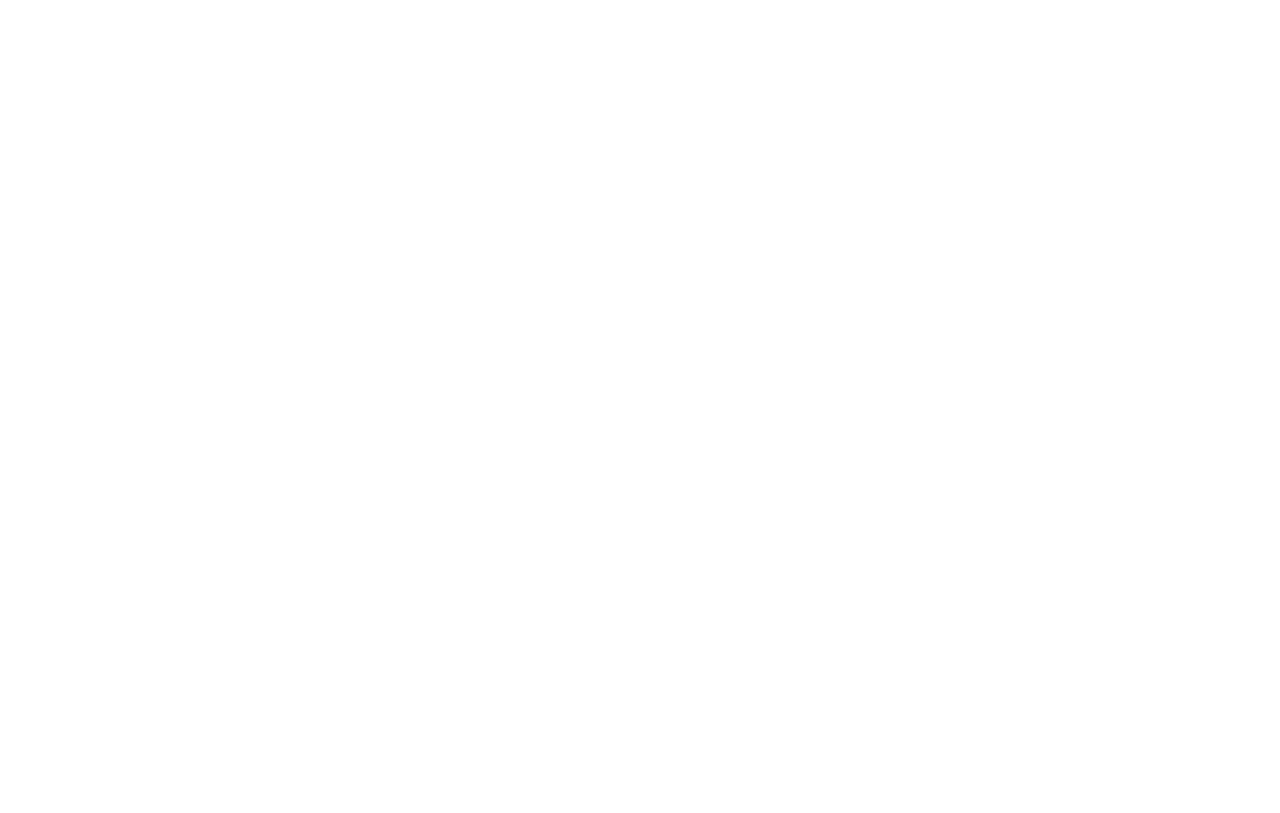
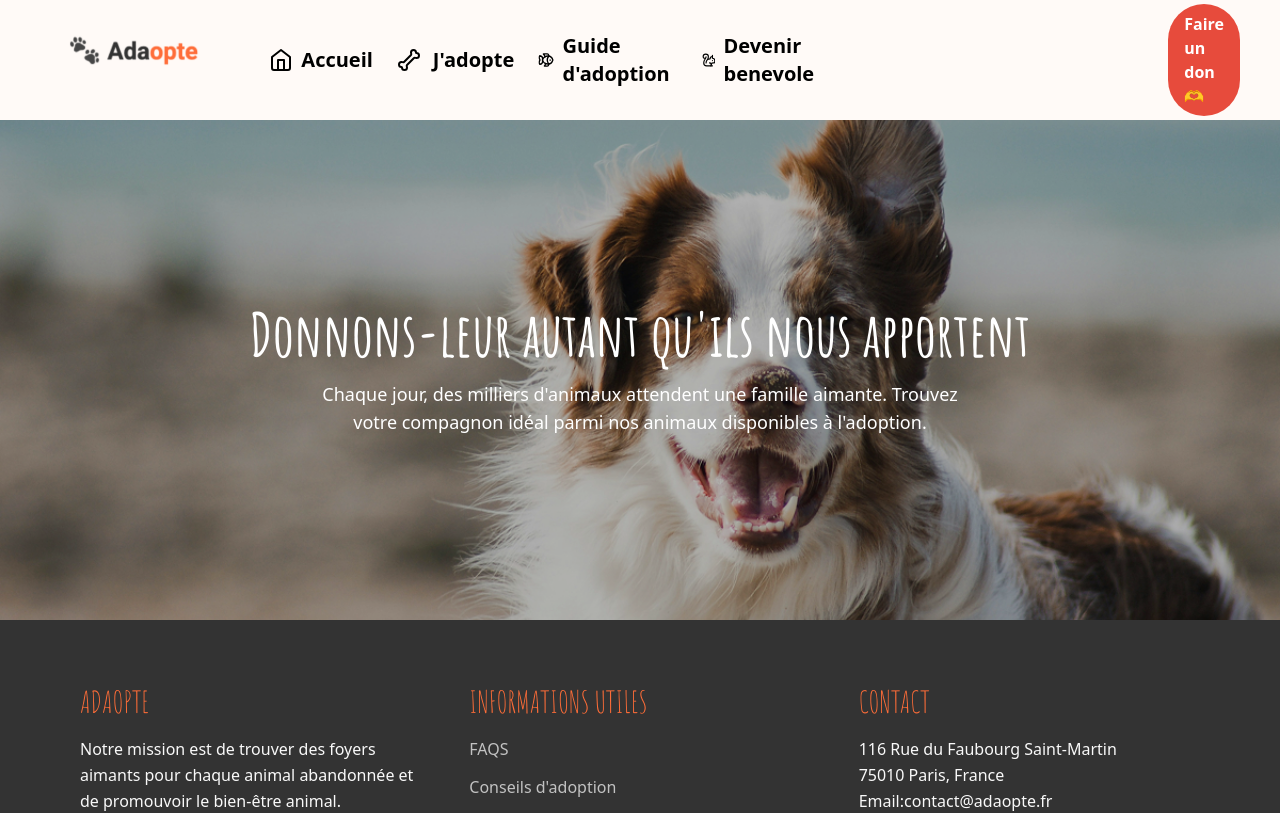
Before and after one commit to antoineb07/adaopte, a React (Vite) app: page /home in a window 1280 px wide. Before the commit this address had no page. Shown: the top 813 px of the page. Built offline with nearby package versions, Linux system fonts and the light colour scheme.

Commit message:
fix : route

```diff
--- a/src/App.tsx
+++ b/src/App.tsx
@@ -6,7 +6,7 @@
 function App() {
   return (
     <Routes>
-      <Route path="/" element={<Home />} />
+      <Route path="/home" element={<Home />} />
       <Route path="/research" element={<Research />} />
       <Route path="/volontariat" element={<Volunteering />} />
     </Routes>
--- /dev/null
+++ b/src/components/Masonry.tsx
@@ -0,0 +1,6 @@
+
+export default function Masonry() {
+  return (
+    <div>Masonry</div>
+  )
+}
```
